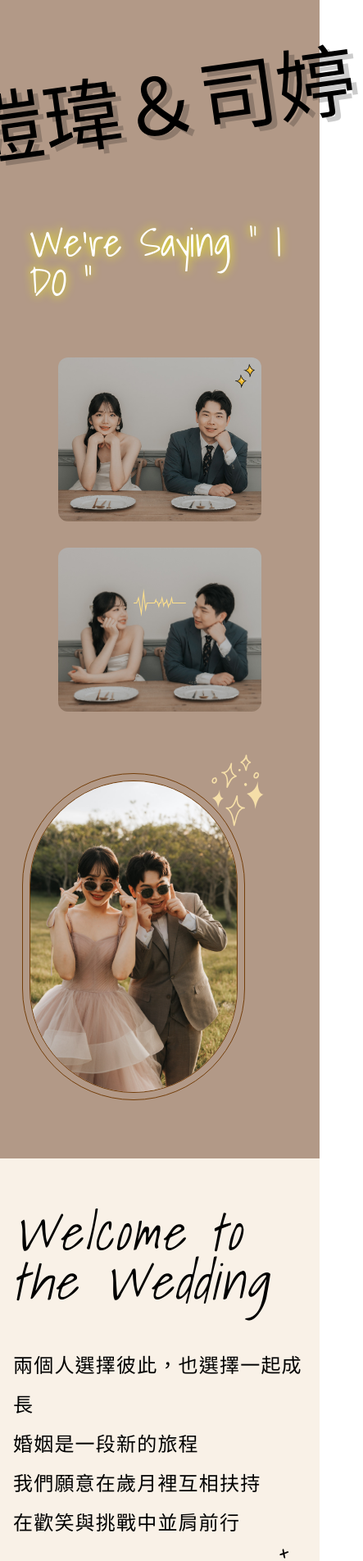
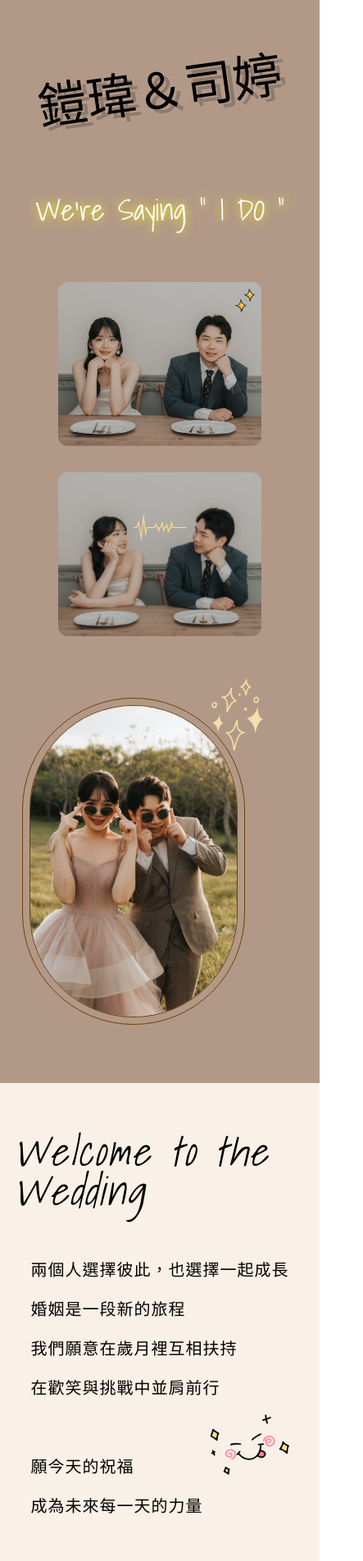
Before and after one commit to KW-Yeh/wedding-sheet, a Next.js app: page / in a window 390 px wide. Shown: the top 1904 px of the page at 82% size, 443 px wide, since content can reach past the window. Built offline with nearby package versions, Linux system fonts and the light colour scheme; a web font is replaced by a local one.

Commit message:
feat: update typography styles for wedding page sections to improve readability

```diff
--- a/app/page.tsx
+++ b/app/page.tsx
@@ -26,10 +26,10 @@ export default function HomePage() {
       <section className="flex items-center justify-center px-4 py-15 bg-wedding-hero">
         <div className="w-full grid grid-cols-12 gap-6">
           <div className="lg:col-span-7 gap-12 flex items-center flex-col col-span-12 p-5">
-            <h1 className="text-8xl whitespace-nowrap -rotate-8 mb-12 text-black text-shadow-[6px_6px_0px_rgba(0,0,0,0.2)]">
+            <h1 className="text-6xl lg:text-8xl whitespace-nowrap -rotate-8 mb-12 text-black text-shadow-[6px_6px_0px_rgba(0,0,0,0.2)]">
               鎧瑋＆司婷
             </h1>
-            <h2 className="text-5xl text-white text-shadow-[0px_0px_12px_yellow]">
+            <h2 className="text-4xl lg:text-5xl text-white text-shadow-[0px_0px_12px_yellow]">
               We're Saying " I DO "
             </h2>
             <div className="flex w-full max-lg:flex-wrap items-center justify-center gap-8 p-5">
@@ -92,12 +92,12 @@ export default function HomePage() {
       </section>
 
       <section className="flex items-center flex-col gap-12 w-full justify-center px-4 py-15 bg-wedding-bg">
-        <h2 className="text-6xl text-black italic tracking-wider">
+        <h2 className="text-5xl lg:text-6xl text-black italic tracking-wider">
           Welcome to the Wedding
         </h2>
         <div className="grid grid-cols-1 gap-12 lg:grid-cols-2">
           <div className="col-span-1 flex flex-col justify-center gap-12">
-            <p className="text-black text-2xl/12 tracking-wider">
+            <p className="text-black text-xl/12 lg:text-2xl/12 tracking-wider">
               兩個人選擇彼此，也選擇一起成長
               <br />
               婚姻是一段新的旅程
@@ -106,7 +106,7 @@ export default function HomePage() {
               <br />
               在歡笑與挑戰中並肩前行
             </p>
-            <p className="text-black text-2xl/12 tracking-wider relative">
+            <p className="text-black text-xl/12 lg:text-2xl/12 tracking-wider relative">
               願今天的祝福
               <br />
               成為未來每一天的力量
@@ -154,7 +154,7 @@ export default function HomePage() {
         </div>
 
         <div className="col-span-1 flex flex-col items-center justify-center p-5">
-          <p className="text-black text-2xl/12 tracking-wider text-center">
+          <p className="text-black text-xl/12 lg:text-2xl/12 tracking-wider text-center">
             感謝父母的養育與成全
             <br />
             感謝朋友一路相伴與祝福
@@ -178,7 +178,7 @@ export default function HomePage() {
               className="w-15 object-cover"
             />
           </div>
-          <p className="text-black text-2xl/12 tracking-wider text-center">
+          <p className="text-black text-xl/12 lg:text-2xl/12 tracking-wider text-center">
             以愛為名，以承諾為約
             <br />
             攜手走進人生的新階段
@@ -209,7 +209,7 @@ export default function HomePage() {
       <section className="flex items-center justify-center px-4 py-15 bg-wedding-bg">
         <div className="w-full grid grid-cols-12 gap-6">
           <div className="lg:col-span-7 gap-12 flex flex-col col-span-12 p-10">
-            <h2 className="text-8xl text-black font-bold">05/30</h2>
+            <h2 className="text-6xl lg:text-8xl text-black font-bold">05/30</h2>
             <Calendar year={2026} month={5} date={30} />
           </div>
           <div className="lg:col-span-5 col-span-12 flex items-center justify-center p-5">
@@ -238,20 +238,20 @@ export default function HomePage() {
       <section className="flex items-center justify-center px-4 py-15 bg-wedding-bg">
         <div className="grid lg:grid-cols-2 cols-span-1 gap-12 p-5">
           <div className="col-span-1 flex flex-col text-black">
-            <h2 className="text-6xl font-bold tracking-wider mb-6">
+            <h2 className="text-5xl lg:text-6xl font-bold tracking-wider mb-6">
               駿崗日式創意料理
             </h2>
-            <p className="text-2xl tracking-wider leading-16">
+            <p className="text-xl lg:text-2xl tracking-wider leading-16">
               時間：2026年05月30日（六）12:00準時開席
             </p>
-            <p className="text-2xl tracking-wider leading-16">
+            <p className="text-xl lg:text-2xl tracking-wider leading-16">
               地點：521彰化縣北斗鎮光中路155號
             </p>
             <p className="text-2xl tracking-wider leading-16 mt-6">交通方式</p>
-            <p className="text-2xl tracking-wider leading-16">
+            <p className="text-xl lg:text-2xl tracking-wider leading-16">
               高鐵：搭乘至彰化高鐵站後再搭乘計程車前往
             </p>
-            <p className="text-2xl tracking-wider leading-16">
+            <p className="text-xl lg:text-2xl tracking-wider leading-16">
               開車：餐廳備有停車場，可開車前來停放
             </p>
           </div>
```
